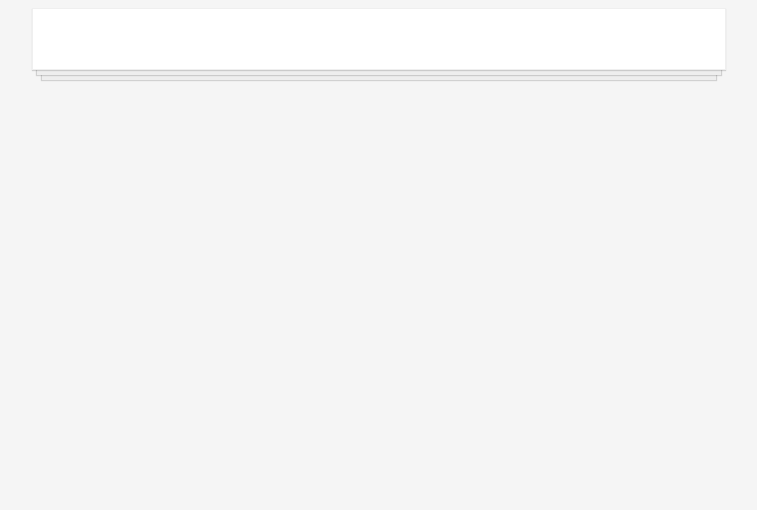
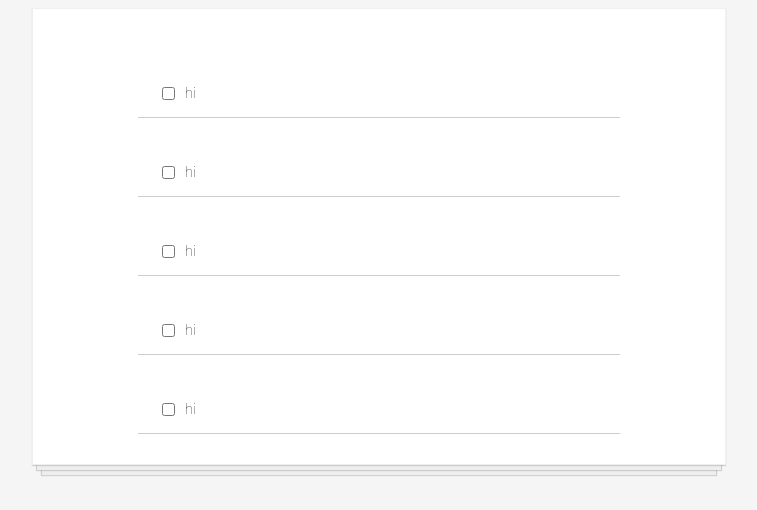
Before and after one commit to josem-gp/react-task-manager, a React (Create React App) app: page / in a window 1280 px wide. Shown: the top 510 px of the page, without its empty margins (261-1018 px from the left). Built offline with nearby package versions, Linux system fonts and the light colour scheme.

Commit message:
changed the syntax of the map

```diff
--- a/src/components/App.js
+++ b/src/components/App.js
@@ -3,11 +3,10 @@ import ToDo from "./ToDo";
 import todosData from "../taskData";
 
 function App() {
-  const todoData = todosData.map((element) => {
-    console.log(element);
-    <ToDo key={element.id} values={element} />;
-  });
-
+  const todoData = todosData.map((element) => (
+    <ToDo key={element.id} values={element} />
+  ));
+  console.log(todoData);
   return <div className="todo-list">{todoData}</div>;
 }
 
```
